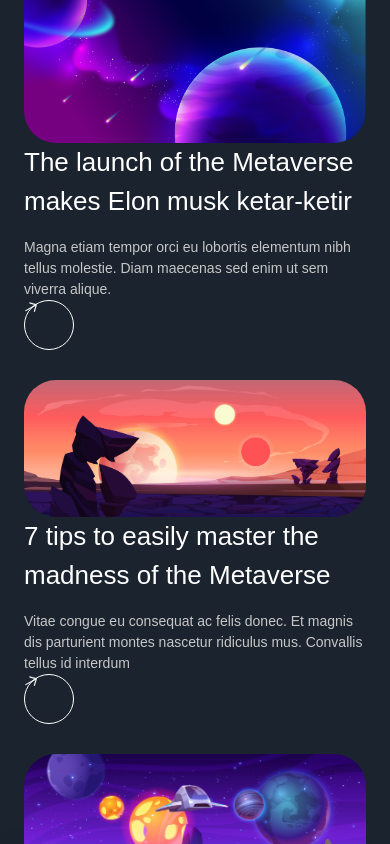
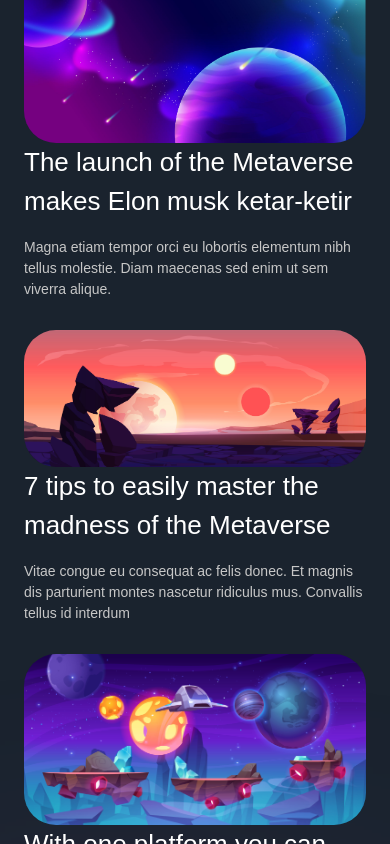
Before and after one commit to kodenow/metaverse-nextjs-tailwind, a Next.js app: page / in a window 390 px wide. Shown: the part 5540-6384 px from the top of the page. Built offline with nearby package versions, Linux system fonts and the light colour scheme; a web font is replaced by a local one.

Commit message:
fix flex

```diff
--- a/components/InsightCard.jsx
+++ b/components/InsightCard.jsx
@@ -9,19 +9,19 @@
     variants={fadeIn("up", "spring", index * 0.5, 1)}
     className="flex md:flex-row flex-col gap-4"
   >
-    <div className="flex flex-col sm:flex-row 2xl:max-w-[1280px] mx-auto justify-between">
+    <div className="flex flex-col md:flex-row 2xl:max-w-[1280px] mx-auto justify-between">
       <img
         src={imgUrl}
         alt=""
-        className=" overflow-hidden sm:w-[30%] md:basis-[40%] lg:basis-[40%] rounded-[32px] "
+        className=" overflow-hidden sm:w-[100%] md:basis-[40%] lg:basis-[40%] rounded-[32px] "
       />
-      <div className="sm:w-[60%]  md:basis-[50%] lg:basis-[40%] justify-between items-center">
+      <div className="sm:w-[100%]  md:basis-[40%] lg:basis-[40%] justify-between items-center">
         <h4 className="font-normal text-[26px] text-white">{title}</h4>
         <p className="mt-[16px] font-normal lg:text-[20px] text-[14px] text-secondary-white">
           {subtitle}
         </p>
       </div>
-      <div className="lg:flex sm:hidden lg:block items-center justify-center w-[50px] h-[50px] rounded-full bg-transparent border-[1px] border-white">
+      <div className="md:flex hidden md:block items-center justify-center w-[50px] h-[50px] rounded-full bg-transparent border-[1px] border-white">
         <img
           src="/arrow.svg"
           alt="arrow"
```
